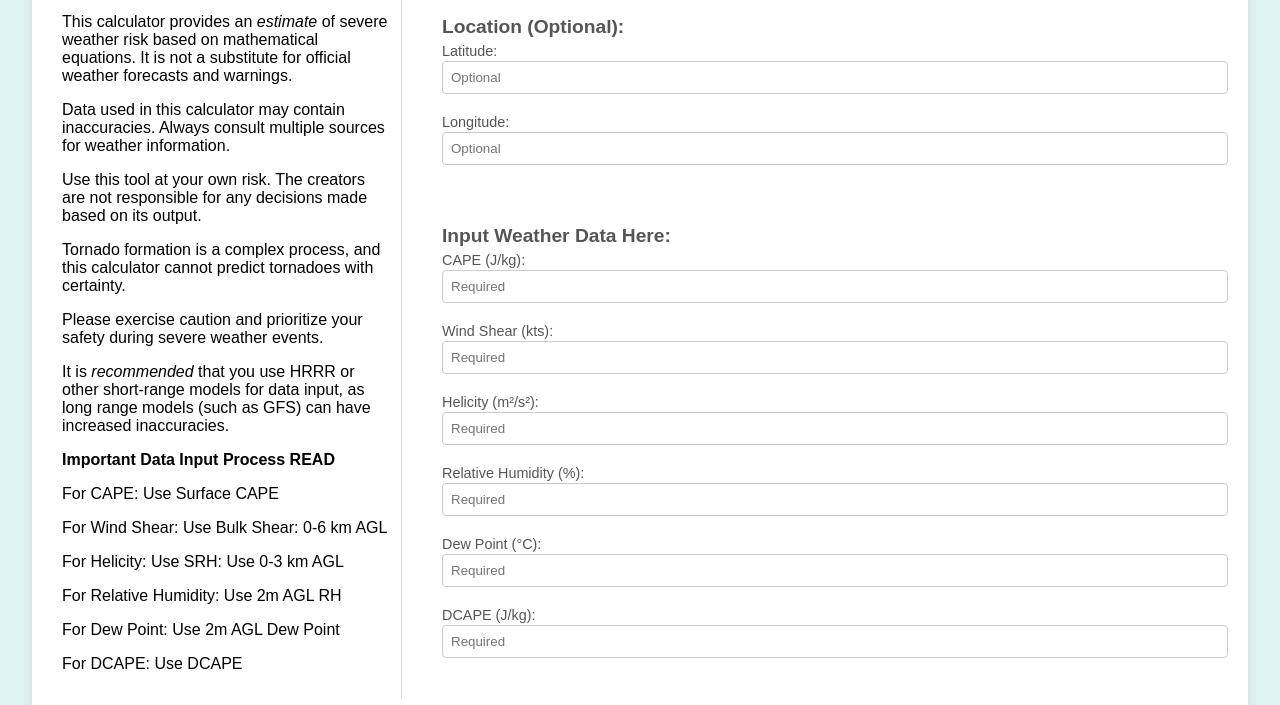
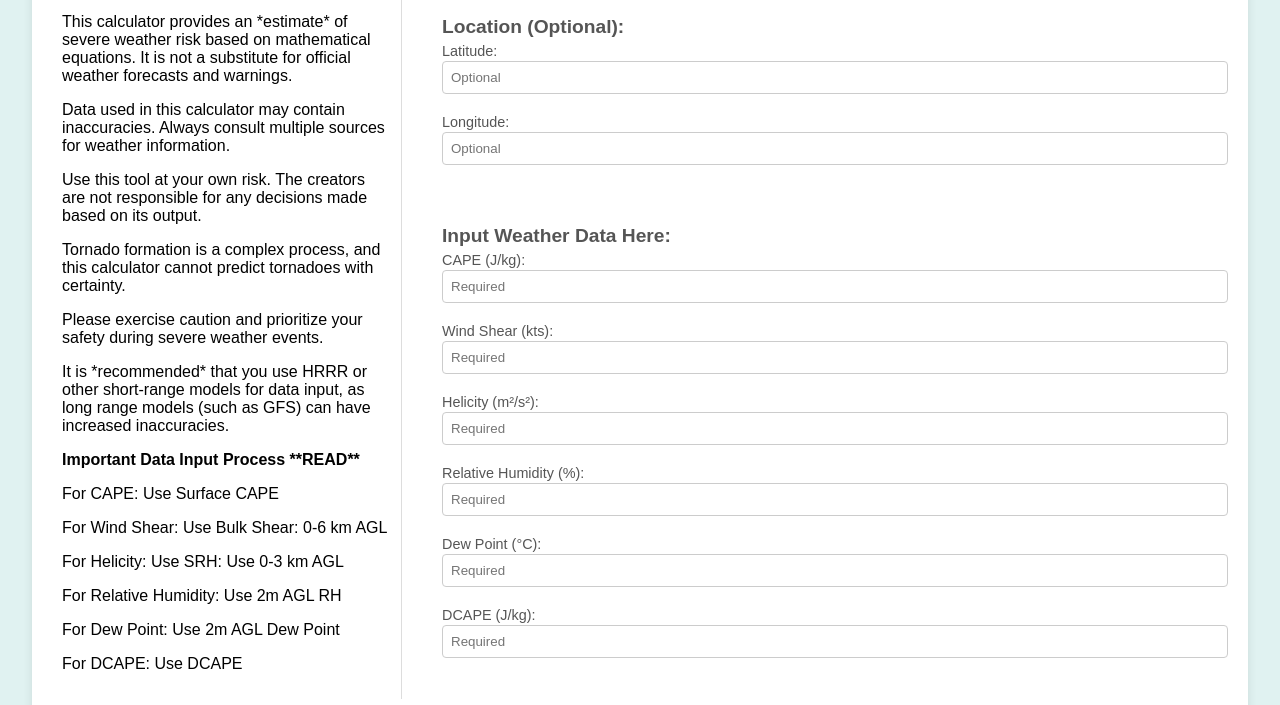
Before and after one commit to RJwx00/svrwxrisk, a plain HTML site: page index.html in a window 1280 px wide. Shown: the part 81-786 px from the top of the page. Drawn offline with nearby package versions, Linux system fonts and the light colour scheme.

Commit message:
index.html

```diff
--- a/index.html
+++ b/index.html
@@ -12,13 +12,13 @@
     <div class="container">
         <div id="disclaimer-container">
             <h2>Important Disclaimers</h2>
-            <p>This calculator provides an <em>estimate</em> of severe weather risk based on mathematical equations. It is not a substitute for official weather forecasts and warnings.</p>
+            <p>This calculator provides an *estimate* of severe weather risk based on mathematical equations. It is not a substitute for official weather forecasts and warnings.</p>
             <p>Data used in this calculator may contain inaccuracies. Always consult multiple sources for weather information.</p>
             <p>Use this tool at your own risk. The creators are not responsible for any decisions made based on its output.</p>
             <p>Tornado formation is a complex process, and this calculator cannot predict tornadoes with certainty.</p>
             <p>Please exercise caution and prioritize your safety during severe weather events.</p>
-            <p>It is <em>recommended</em> that you use HRRR or other short-range models for data input, as long range models (such as GFS) can have increased inaccuracies.</p>
-            <p><b>Important Data Input Process <strong>READ</strong></b></p>
+            <p>It is *recommended* that you use HRRR or other short-range models for data input, as long range models (such as GFS) can have increased inaccuracies.</p>
+            <p><b>Important Data Input Process **READ**</b></p>
             <p>For CAPE: Use Surface CAPE</p>
             <p>For Wind Shear: Use Bulk Shear: 0-6 km AGL</p>
             <p>For Helicity: Use SRH: Use 0-3 km AGL</p>
```
